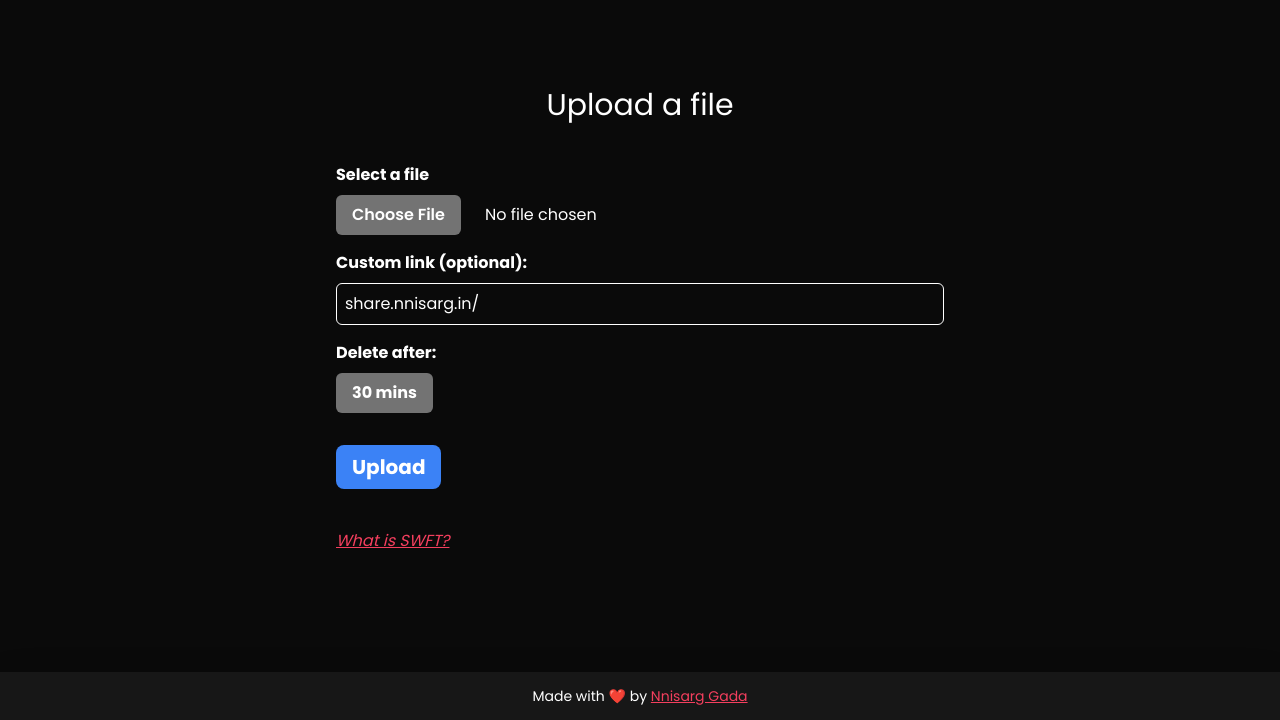
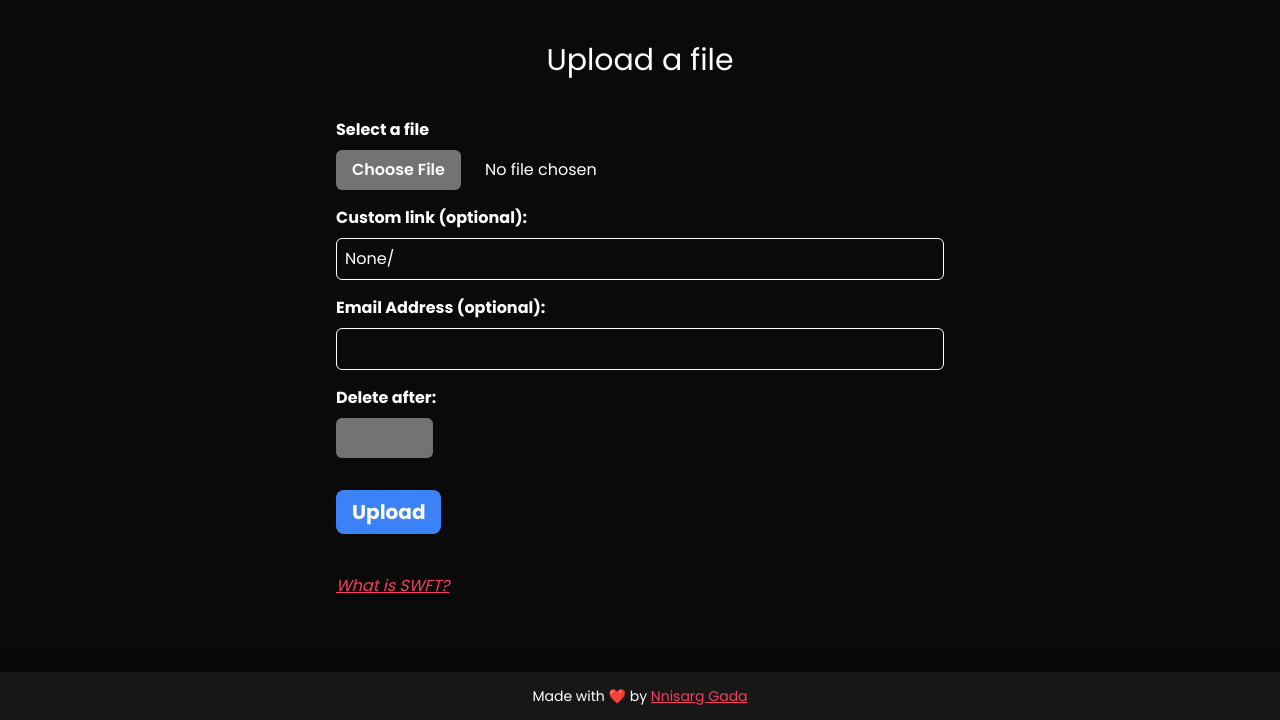
Before and after one commit to nnisarggada/swft, a Flask app: page / in a window 1280 px wide. Shown: the part 80-800 px from the top of the page. Run offline with Flask 3, Linux system fonts and the light colour scheme; parts of the project's set-up code (start-up, migrations or seed data) failed here and were passed over; some libraries are stand-ins or nearby versions.

Commit message:
Bug Fixes, Optimizations, Email Sender

```diff
--- a/main.py
+++ b/main.py
@@ -4,111 +4,141 @@ import time
 import threading
 import json
 from datetime import datetime
+import re
+import smtplib
+from email.mime.text import MIMEText
+from email.mime.multipart import MIMEMultipart
+from email.mime.base import MIMEBase
+from email import encoders
+import os
+from dotenv import load_dotenv
 
-# -------------------------------------------------------------------
-# The following variables need to be changed before running the app:
-# -------------------------------------------------------------------
 
-URL = "share.nnisarg.in" # Url of the hosted app
-TEMP_FOLDER = os.path.join(os.getcwd(), "share_temp") # Folder where the files will stored temporarily
-MAX_TEMP_FOLDER_SIZE = 50 * 1024 * 1024 * 1024 # Maximum size of the temporary folder in bytes (50GB)
-DEFAULT_DEL_TIME = 30 * 60 # Time until files will be deleted in seconds (30 minutes)
-MAX_CONTENT_LENGTH = 100 * 1024 * 1024  # Maximum file size allowed in bytes (100MB)
-MAX_DEL_TIME = 24 * 60 * 60  # Maximum time until files will be deleted in seconds (24 hours)
-UPLOAD_LOG_FILE = os.path.join(os.getcwd(), "upload.log") # Log file for uploads
-ACCESS_LOG_FILE = os.path.join(os.getcwd(), "access.log") # Log file for access (requests)
-MAX_LOG_ENTRIES = 500 # Maximum number of log entries for each log file
+load_dotenv()
 
-# -------------------------------------------------------------------
-# DO NOT CHANGE ANYTHING BELOW THIS LINE UNLESS YOU KNOW WHAT YOU'RE DOING
-# -------------------------------------------------------------------
+# ---------------------------------------------------------------------------------------------------
+# The following variables are extracted from the .env file and should be set before starting the app
+# ---------------------------------------------------------------------------------------------------
 
-IMG_EXTENSIONS = [".png", ".jpg", ".jpeg", ".gif", ".webp"]
+URL = os.getenv("URL") # Url of the hosted app
+TEMP_FOLDER = os.path.join(os.getcwd(), os.getenv("TEMP_FOLDER")) # Folder name where the files will stored temporarily
+MAX_TEMP_FOLDER_SIZE = float(os.getenv("MAX_TEMP_FOLDER_SIZE")) * 1024 * 1024 * 1024 # Maximum size of the temporary folder in GB
+DEFAULT_DEL_TIME = float(os.getenv("DEFAULT_DEL_TIME") * 60 * 60) # Time until files will be deleted in hours
+MAX_CONTENT_LENGTH = float(os.getenv("MAX_CONTENT_LENGTH")) * 1024 * 1024 # Maximum file size allowed in MB
+MAX_DEL_TIME = float(os.getenv("MAX_DEL_TIME")) * 60 * 60  # Maximum time until files will be deleted in hours
+UPLOAD_LOG_FILE = os.path.join(os.getcwd(), os.getenv("UPLOAD_LOG_FILE")) # Log file for uploads
+ACCESS_LOG_FILE = os.path.join(os.getcwd(), os.getenv("ACCESS_LOG_FILE")) # Log file for access
+MAX_LOG_ENTRIES = int(os.getenv("MAX_LOG_ENTRIES")) # Maximum number of log entries for each log file
+SMTP_SERVER = os.getenv("SMTP_SERVER") # SMTP server for sending emails
+SMTP_PORT = os.getenv("SMTP_PORT") # SMTP port for sending emails
+SMTP_USERNAME = os.getenv("SMTP_USERNAME") # SMTP username for sending emails
+SMTP_PASSWORD = os.getenv("SMTP_PASSWORD") # SMTP password for sending emails
 
-# -------------------------------------------------------------------
+# -------------------------------------------------------------------------------------
+# Image extensions that are supported by browsers to view directly without downloading
+# -------------------------------------------------------------------------------------
+
+IMG_EXTENSIONS = [".png", ".jpg", ".jpeg", ".gif", ".webp", ".svg", ".bmp", ".ico", ".apng", ".avif", ".jpe", ".jfif", ".jif"]
 
 
 app = Flask(__name__)
-app.config['UPLOAD_FOLDER'] = TEMP_FOLDER
 
-@app.route('/robots.txt')
-@app.route('/sitemap.xml')
+# Routing for static files
+@app.route("/security.txt")
+@app.route("/robots.txt")
+@app.route("/sitemap.xml")
+@app.route("/favicon.ico")
 def static_from_root():
     return send_from_directory(app.static_folder, request.path[1:])
 
-@app.route('/sitemap.xml')
-def sitemap():
-    # List of routes to include in the sitemap
-    routes = ['index', 'about']
 
-    # XML string template
-    xml_template = """
-    <?xml version="1.0" encoding="UTF-8"?>
-    <urlset xmlns="http://www.sitemaps.org/schemas/sitemap/0.9">
-        {% for route in routes %}
-        <url>
-            <loc>{{ url_for(route) }}</loc>
-        </url>
-        {% endfor %}
-    </urlset>
-    """
+# Create the temporary folder if it does not exist
+if not os.path.exists(TEMP_FOLDER):
+    os.makedirs(TEMP_FOLDER)
 
-    # Render the template with routes
-    xml_content = render_template_string(xml_template, routes=routes)
 
-    return xml_content
-
-if not os.path.exists(app.config['UPLOAD_FOLDER']):
-    os.makedirs(app.config['UPLOAD_FOLDER'])
-
+# Returns the total files stored in the temporary folder in json format
 def load_files_managed_from_file():
-    if os.path.exists('files_managed.json'):
-        if os.path.getsize('files_managed.json') == 0:
-            with open('files_managed.json', 'w') as json_file:
-                json_file.write('{}')
-        with open('files_managed.json', 'r') as json_file:
+    if os.path.exists("files_managed.json"):
+        if os.path.getsize("files_managed.json") == 0:
+            # Write if the file is empty.
+            with open("files_managed.json", "w") as json_file:
+                json_file.write("{}")
+        with open("files_managed.json", "r") as json_file:
             return json.load(json_file)
     return {}
 
+
 files_managed = load_files_managed_from_file()
 
+# Updates the list of files stored in the temporary folder
 def save_files_managed_to_file():
-    with open('files_managed.json', 'w') as json_file:
+    with open("files_managed.json", "w") as json_file:
         json.dump(files_managed, json_file)
 
+# Split the string on the last dot to separate the extension
+def prevent_multiple_ext(s):
+    iter = s.count('.') - 1
+    if '.' in s:
+        if iter > 0:
+            s.replace('.', '_')
+            iter -= 1
+        return s
+    else:
+        return s
+
+def sanitize_string(input_string):
+    # Replace any character that is not a letter, number, or space with an underscore
+    sanitized = re.sub(r"[^a-zA-Z0-9 ]", "_", input_string)
+    return sanitized
+
+def is_valid_email(email):
+    # Basic regex pattern for validating email
+    pattern = r'^[a-zA-Z0-9._%+-]+@[a-zA-Z0-9.-]+\.[a-zA-Z]{2,}$'
+    return re.match(pattern, email) is not None
+
+# Returns a unique filename after removing whitespaces and implementing a counter if the filename already exists
 def generate_unique_filename(filename):
-    filename = filename.replace(" ", "_")
+    # Replace periods in the filename with underscores for security reasons CVE-2024–1086
     base, ext = os.path.splitext(filename)
+    base = sanitize_string(base)
+    ext = prevent_multiple_ext(ext)
     counter = 1
-    while os.path.exists(os.path.join(app.config['UPLOAD_FOLDER'], filename)):
+    while os.path.exists(os.path.join(TEMP_FOLDER, filename)):
         filename = f"{base}_{counter}{ext}"
         counter += 1
-    return filename
+        return filename
+    return f"{base}{ext}"
 
+# Deletes files that have expired
 def delete_old_files():
     while True:
         current_time = time.time()
         to_delete = []
 
+        # Identify files that need to be deleted
         for link, (filename, del_time) in files_managed.items():
-            file_creation_time = os.path.getctime(os.path.join(app.config['UPLOAD_FOLDER'], filename))
+            file_creation_time = os.path.getctime(os.path.join(TEMP_FOLDER, filename))
             if current_time - file_creation_time >= del_time:
                 to_delete.append(link)
 
+        # Actual deletion of files
         for link in to_delete:
             filename, _ = files_managed.pop(link)
-            file_path = os.path.join(app.config['UPLOAD_FOLDER'], filename)
+            file_path = os.path.join(TEMP_FOLDER, filename)
             os.remove(file_path)
 
         # Save the updated files_managed dictionary to a file
         save_files_managed_to_file()
 
-        time.sleep(10)
+        time.sleep(0.25*60*60) # Checks every 15 minutes
 
+# Keep the file management thread running in the background
 file_management_thread = threading.Thread(target=delete_old_files)
 file_management_thread.daemon = True
 file_management_thread.start()
 
+# Returns the total size of a folder in bytes
 def get_folder_size(path):
     total_size = 0
     for dirpath, dirnames, filenames in os.walk(path):
@@ -117,101 +147,154 @@ def get_folder_size(path):
             total_size += os.path.getsize(file_path)
     return total_size
 
+# Logging for access and uploads
 def log_message(logfile, content):
     def write_to_logfile():
-        with open(logfile, 'a') as file:
-            file.write(content + '\n')
+        with open(logfile, "a") as file:
+            file.write(content + "\n")
 
         if os.path.exists(logfile):
-            with open(logfile, 'r') as file:
+            with open(logfile, "r") as file:
                 entries = file.readlines()
 
             if len(entries) > MAX_LOG_ENTRIES:
-                with open(logfile, 'w') as file:
+                with open(logfile, "w") as file:
                     file.writelines(entries[-MAX_LOG_ENTRIES:])
 
+    # Log parallely to avoid blocking the main thread
     io_thread = threading.Thread(target=write_to_logfile)
     io_thread.start()
 
+# Send email to the user
+def send_email(email_address, file_path):
+    def email_task():
+        if not is_valid_email(email_address):
+            print("Invalid email address\n")
+
+        # Check for SMTP credentials
+        if not all([SMTP_SERVER, SMTP_PORT, SMTP_USERNAME, SMTP_PASSWORD]):
+            log_message(UPLOAD_LOG_FILE, "SMTP credentials not provided")
+            print("SMTP credentials not provided\n")
+            print("Invalid SMTP credentials\n")
+
+        # Create the email message
+        message = MIMEMultipart()
+        message['From'] = SMTP_USERNAME
+        message['To'] = email_address
+        message['Subject'] = f"File shared with you on {URL}"
+
+        body = f"Hello {email_address}, thank you for using our service at {URL}. The file you provided has been attached to this email!"
+        message.attach(MIMEText(body, 'plain'))
+
+        # Check if the file exists and attach it
+        if os.path.exists(file_path):
+            with open(file_path, 'rb') as file:
+                attachment = MIMEBase('application', 'octet-stream')
+                attachment.set_payload(file.read())
+            encoders.encode_base64(attachment)
+            attachment.add_header(
+                'Content-Disposition',
+                f'attachment; filename={os.path.basename(file_path)}'
+            )
+            message.attach(attachment)
+        else:
+            print("File not found, try without entering email")
+
+        # Send the email
+        try:
+            with smtplib.SMTP(SMTP_SERVER, SMTP_PORT) as server:
+                server.starttls()  # Upgrade the connection to secure
+                server.login(SMTP_USERNAME, SMTP_PASSWORD)  # Log in to the server
+                server.sendmail(SMTP_USERNAME, email_address, message.as_string())
+            print("Email sent successfully!")
+        except Exception as e:
+            log_message(UPLOAD_LOG_FILE, f"Error sending email: {e}")
+            print(f"Error: {e}\n")
+
+    # Send the email in a separate thread to avoid blocking the main thread
+    thread = threading.Thread(target=email_task)
+    thread.start()
+
 @app.before_request
 def log_request():
-    remote_addr = request.headers.get('X-Forwarded-For', request.remote_addr)
-    user_agent = request.headers.get('User-Agent').replace("\n", " ").replace(" ", "-")
+    remote_addr = request.headers.get("X-Forwarded-For", request.remote_addr)
+    user_agent = request.headers.get("User-Agent").replace("\n", " ").replace(" ", "-")
     date = datetime.now().strftime("%Y/%m/%d-%H:%M:%S")
     method = request.method
     path = request.path
+    path = sanitize_string(path)
     scheme = request.scheme
 
-    if method == 'GET':
+    if method == "GET":
         log_content = f"{remote_addr} {user_agent} {date} {method} {path} {scheme}\n"
         log_message(ACCESS_LOG_FILE, log_content)
 
-@app.route('/', methods=['GET'])
-def upload_page():
-    return render_template('index.html', full_url=URL)
+@app.route("/", methods=["GET"])
+def index():
+    return render_template("index.html", full_url=URL)
 
-@app.route('/', methods=['POST'])
+@app.route("/", methods=["POST"])
 def upload_file():
-    if 'file' not in request.files:
-        return 'No file provided\n', 400
+    if "file" not in request.files:
+        return "No file provided\n", 400
 
-    uploaded_file = request.files['file']
+    uploaded_file = request.files["file"]
 
-    if uploaded_file.filename == '':
-        return 'No selected file\n', 400
+    if uploaded_file.filename == "":
+        return "No selected file\n", 400
 
-    folder_path = app.config['UPLOAD_FOLDER']
+    filename = generate_unique_filename(uploaded_file.filename).lower()
+    file_path = os.path.join(TEMP_FOLDER, filename)
+
+    folder_path = TEMP_FOLDER
     folder_size_bytes = get_folder_size(folder_path)
-    file_size_bytes = int(request.headers['Content-Length'])
+    file_size_bytes = int(request.headers["Content-Length"])
 
+    email_address = ""
+    email_address =  request.form.get("email")
 
     if (folder_size_bytes + file_size_bytes) >= MAX_TEMP_FOLDER_SIZE:
-        return 'Server Space Full :/\nTry again later\n', 400
+        return "Server Space Full :/\nTry again later\n", 400
 
-    del_time = int(request.form.get('time', DEFAULT_DEL_TIME))
-    del_time = min(del_time, MAX_DEL_TIME)
+    del_time = float(request.form.get("time", DEFAULT_DEL_TIME)) * 60 * 60
+    del_time = min(del_time, MAX_DEL_TIME) * 60 * 60
 
-    filename = generate_unique_filename(uploaded_file.filename)
-
-    custom_link = request.form.get('link', filename)
+    custom_link = request.form.get("link", filename)
 
     if custom_link == "":
         custom_link = filename
+    else:
+        custom_link = sanitize_string(custom_link.lower())
 
-    custom_link = custom_link.lower()
-    custom_link = custom_link.replace(" ", "_")
-
-    invalid_links = ["about", "robots.txt", "sitemap.xml", "shared"]
+    invalid_links = ["about", "robots.txt", "sitemap.xml", "shared", "security.txt", "favicon.ico"]
 
     if custom_link in files_managed or custom_link in invalid_links:
-        return f"Link {custom_link} already exists\n", 400
-
-    file_path = os.path.join(app.config['UPLOAD_FOLDER'], filename)
+        return f"The link you are looking for is already taken, Please try a different link\n", 400
 
     try:
         uploaded_file.save(file_path)
-
+        send_email(email_address, file_path)
         files_managed[custom_link] = (filename, del_time)
 
-        remote_addr = request.headers.get('X-Forwarded-For', request.remote_addr)
-        user_agent = request.headers.get('User-Agent').replace("\n", " ").replace(" ", "-")
+        remote_addr = request.headers.get("X-Forwarded-For", request.remote_addr)
+        user_agent = request.headers.get("User-Agent").replace("\n", " ").replace(" ", "-")
         date = datetime.now().strftime("%Y/%m/%d-%H:%M:%S")
         log_content = f"{remote_addr} {user_agent} {date} {filename} {custom_link} {del_time}\n"
         log_message(UPLOAD_LOG_FILE, log_content)
-
         if "html" in request.headers.get("Accept"):
-            return render_template('shared.html', url=URL, link=custom_link)
+            return render_template("shared.html", url=URL, link=custom_link)
         else:
             return "https://" + URL + "/" + custom_link
 
     except Exception as e:
+        log_message(UPLOAD_LOG_FILE, f"Error: {e}")
         return f"Error: {e}\n", 500
 
-@app.route('/about', methods=['GET'])
+@app.route("/about", methods=["GET"])
 def about():
-    return render_template('about.html', full_url=URL)
+    return render_template("about.html", full_url=URL)
 
-@app.route('/<link>', methods=['GET'])
+@app.route("/<link>", methods=["GET"])
 def share_file(link):
 
     link = link.lower()
@@ -223,7 +306,7 @@ def share_file(link):
     _, ext = os.path.splitext(files_managed[link][0])
     is_img = ext in IMG_EXTENSIONS
 
-    return send_from_directory(app.config['UPLOAD_FOLDER'], files_managed[link][0], as_attachment= not is_img)
+    return send_from_directory(TEMP_FOLDER, files_managed[link][0], as_attachment= not is_img)
 
-if __name__ == '__main__':
+if __name__ == "__main__":
     app.run(debug=True)
--- /dev/null
+++ b/static/security.txt
@@ -0,0 +1 @@
+If you would like to report a security issue, please open a new issue on github repo - https://github.com/nnisarggada/swft
--- a/static/sitemap.xml
+++ b/static/sitemap.xml
@@ -2,13 +2,13 @@
 <urlset xmlns="http://www.sitemaps.org/schemas/sitemap/0.9">
     <url>
         <loc>https://share.nnisarg.in/</loc>
-        <lastmod>2024-05-19</lastmod>
+        <lastmod>2024-08-16</lastmod>
         <changefreq>weekly</changefreq>
         <priority>1.0</priority>
     </url>
     <url>
         <loc>https://share.nnisarg.in/about</loc>
-        <lastmod>2024-05-19</lastmod>
+        <lastmod>2024-08-16</lastmod>
         <changefreq>monthly</changefreq>
         <priority>0.8</priority>
     </url>
--- a/templates/index.html
+++ b/templates/index.html
@@ -11,11 +11,10 @@
       content="SWFT is a lightweight and user-friendly web-based file sharing service that allows you to quickly and securely share files with others"
     />
     <meta name="keywords" content="file sharing, temporary, share, upload" />
-    <meta name="author" content="Nnisarg Gada" />
+    <meta name="author" content="https://github.com/nnisarggada/swft/graphs/contributors" />
     <meta name="publisher" content="Nnisarg Gada" />
-    <meta name="author" content="https://share.nnisarg.in/" />
     <meta property="og:type" content="website" />
-    <meta property="og:url" content="https://share.nnisarg.in/" />
+    <meta property="og:url" content="{{ full_url }}" />
     <meta property="og:title" content="SWFT | Simple Web-based File Transfer" />
     <meta
       property="og:description"
@@ -26,7 +25,7 @@
       content="SWFT | Simple Web-based File Transfer"
     />
     <meta property="og:locale" content="en_US" />
-    <link rel="canonical" href="https://share.nnisarg.in" />
+    <link rel="canonical" href="{{ full_url }}" />
     <!-- SEO -->
 
     <script src="https://cdn.tailwindcss.com"></script>
@@ -38,7 +37,8 @@
       function clearInputs() {
         document.getElementById("file").value = "";
         document.getElementById("link").value = "";
-        document.getElementById("time").value = "1800";
+        document.getElementById("email").value = "";
+        document.getElementById("time").value = "60";
       }
       function validateForm() {
         var fileInput = document.getElementById("file");
@@ -119,6 +119,18 @@
           </div>
         </div>
         <div class="flex flex-col gap-2">
+          <label for="link" class="font-bold"> Email Address (optional): </label>
+          <div class="flex items-center border border-white rounded-md p-2">
+            <input
+              type="email"
+              name="email"
+              id="email"
+              value=""
+              class="w-full bg-neutral-950 text-white focus:outline-none"
+            />
+          </div>
+        </div>
+        <div class="flex flex-col gap-2">
           <label for="time" class="font-bold"> Delete after: </label>
           <div>
             <select
@@ -126,15 +138,13 @@
               id="time"
               class="w-fit bg-neutral-500 font-bold appearance-none text-white rounded-md p-2 px-4"
             >
-              <option value="60">1 min</option>
-              <option value="300">5 mins</option>
-              <option value="600">10 mins</option>
-              <option value="900">15 mins</option>
-              <option value="1800" selected>30 mins</option>
-              <option value="3600">1 hr</option>
-              <option value="10800">3 hrs</option>
-              <option value="43200">12 hrs</option>
-              <option value="86400">1 day</option>
+              <option value="0.5" selected>30 mins</option>
+              <option value="1">1 hr</option>
+              <option value="3" selected>3 hrs</option>
+              <option value="12">12 hrs</option>
+              <option value="24">1 day</option>
+              <option value="72">3 days</option>
+              <option value="168">7 days</option>
             </select>
           </div>
         </div>
```
Also changed, not shown: requirements.txt (line endings or trailing spaces), static/favicon.ico (added), 2 other files.
